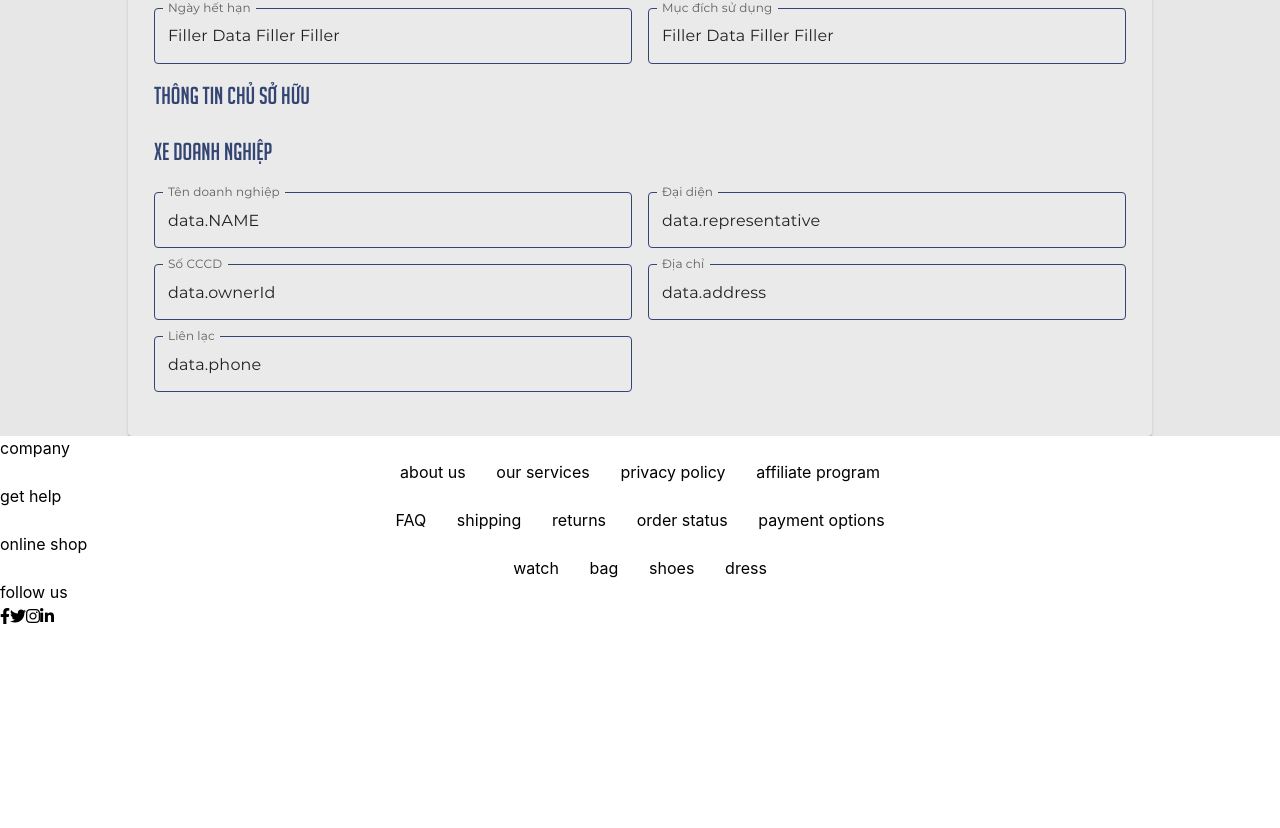
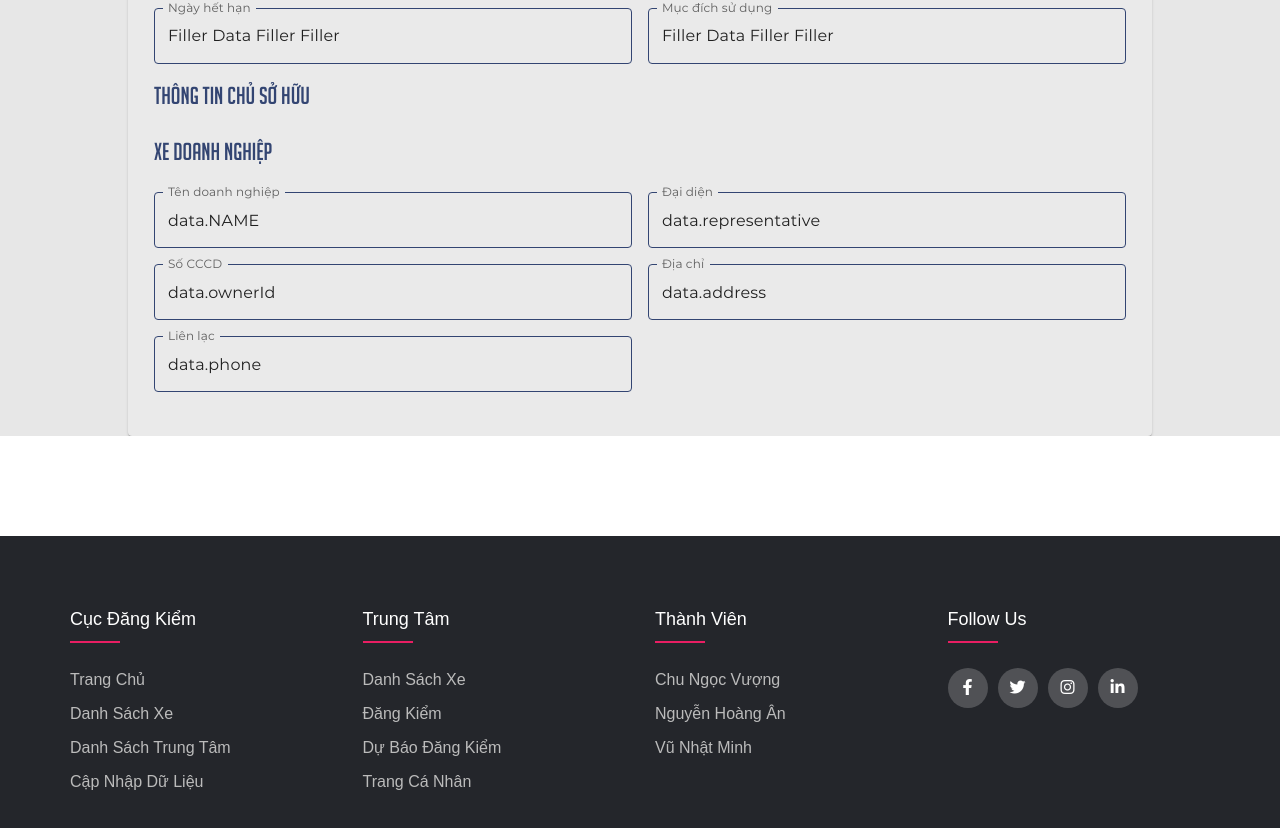
Before and after one commit to SunnyMinh317/WebDangKiem, a React (Create React App) app in the folder client/: page /themxe in a window 1280 px wide. Shown: the part 495-1323 px from the top of the page. Before the commit the page ends 1123 px from the top, so only its background shows below. Built offline with nearby package versions, Linux system fonts and the light colour scheme.

Commit message:
Add footer

```diff
--- a/client/src/components/Footer.js
+++ b/client/src/components/Footer.js
@@ -1,41 +1,37 @@
 import React from "react";
 import FooterCSS from "./style/Footer.module.css"
 import { Link } from "react-router-dom";
-// import "./style/Footer.css"
+import "./style/Footer.css"
 
 const Footer = () => {
     return (
-        <body>
-
 			<footer class="footer">
 				<div class="container">
 					<div class="row">
 						<div class="footer-col">
-  	 			<h4>company</h4>
+							<h4>Cục đăng kiểm</h4>
 							<ul>
-  	 				<li><a href="#">about us</a></li>
-  	 				<li><a href="#">our services</a></li>
-  	 				<li><a href="#">privacy policy</a></li>
-  	 				<li><a href="#">affiliate program</a></li>
+								<li><a href="#">Trang chủ</a></li>
+								<li><a href="#">Danh sách xe</a></li>
+								<li><a href="#">Danh sách trung tâm</a></li>
+								<li><a href="#">Cập nhập dữ liệu</a></li>
 							</ul>
 						</div>
 						<div class="footer-col">
-  	 			<h4>get help</h4>
+							<h4>Trung tâm</h4>
 							<ul>
-  	 				<li><a href="#">FAQ</a></li>
-  	 				<li><a href="#">shipping</a></li>
-  	 				<li><a href="#">returns</a></li>
-  	 				<li><a href="#">order status</a></li>
-  	 				<li><a href="#">payment options</a></li>
+								<li><a href="#">Danh sách xe</a></li>
+								<li><a href="#">Đăng kiểm</a></li>
+								<li><a href="#">Dự báo đăng kiểm</a></li>
+								<li><a href="#">Trang cá nhân</a></li>
 							</ul>
 						</div>
 						<div class="footer-col">
-  	 			<h4>online shop</h4>
+							<h4>Thành viên</h4>
 							<ul>
-  	 				<li><a href="#">watch</a></li>
-  	 				<li><a href="#">bag</a></li>
-  	 				<li><a href="#">shoes</a></li>
-  	 				<li><a href="#">dress</a></li>
+								<li><a href="#">Chu Ngọc Vượng</a></li>
+								<li><a href="#">Nguyễn Hoàng Ân</a></li>
+								<li><a href="#">Vũ Nhật Minh</a></li>
 							</ul>
 						</div>
 						<div class="footer-col">
@@ -50,8 +46,6 @@ const Footer = () => {
 					</div>
 				</div>
 			</footer>
-
-</body>
     );
 }
 
--- /dev/null
+++ b/client/src/components/style/Footer.css
@@ -0,0 +1,101 @@
+@import url('https://fonts.googleapis.com/css2?family=Poppins:wght@300;400;500;600;700&display=swap');
+*{
+	margin:0;
+	padding:0;
+	box-sizing: border-box;
+}
+.container{
+	max-width: 1170px;
+	margin:auto;
+}
+.row{
+	display: flex;
+	flex-wrap: wrap;
+}
+ul{
+	list-style: none;
+}
+.footer{
+	background-color: #24262b;
+    padding: 70px 0;
+    line-height: 1.5;
+	font-family: 'Poppins-SVN', sans-serif;
+	margin-top: 100px;
+}
+.footer-col{
+   width: 25%;
+   padding: 0 15px;
+}
+.footer-col h4{
+	font-size: 18px;
+	color: #ffffff;
+	text-transform: capitalize;
+	margin-bottom: 35px;
+	font-weight: 500;
+	position: relative;
+}
+.footer-col h4::before{
+	content: '';
+	position: absolute;
+	left:0;
+	bottom: -10px;
+	background-color: #e91e63;
+	height: 2px;
+	box-sizing: border-box;
+	width: 50px;
+}
+
+.footer-col ul {
+    display: block;
+}
+
+.footer-col ul li {
+    padding-left: 0;
+}
+
+.footer-col ul li:not(:last-child){
+	margin-bottom: 10px;
+}
+.footer-col ul li a{
+	font-size: 16px;
+	text-transform: capitalize;
+	color: #ffffff;
+	text-decoration: none;
+	font-weight: 300;
+	color: #bbbbbb;
+	display: block;
+	transition: all 0.3s ease;
+}
+.footer-col ul li a:hover{
+	color: #ffffff;
+	padding-left: 8px;
+}
+.footer-col .social-links a{
+	display: inline-block;
+	height: 40px;
+	width: 40px;
+	background-color: rgba(255,255,255,0.2);
+	margin:0 10px 10px 0;
+	text-align: center;
+	line-height: 40px;
+	border-radius: 50%;
+	color: #ffffff;
+	transition: all 0.5s ease;
+}
+.footer-col .social-links a:hover{
+	color: #24262b;
+	background-color: #ffffff;
+}
+
+/*responsive*/
+@media(max-width: 767px){
+  .footer-col{
+    width: 50%;
+    margin-bottom: 30px;
+}
+}
+@media(max-width: 574px){
+  .footer-col{
+    width: 100%;
+}
+}
```
Also changed, not shown: 1 other file (tests, documents, lock files or other folders). Lines whose indentation alone changed are shown as unchanged.
